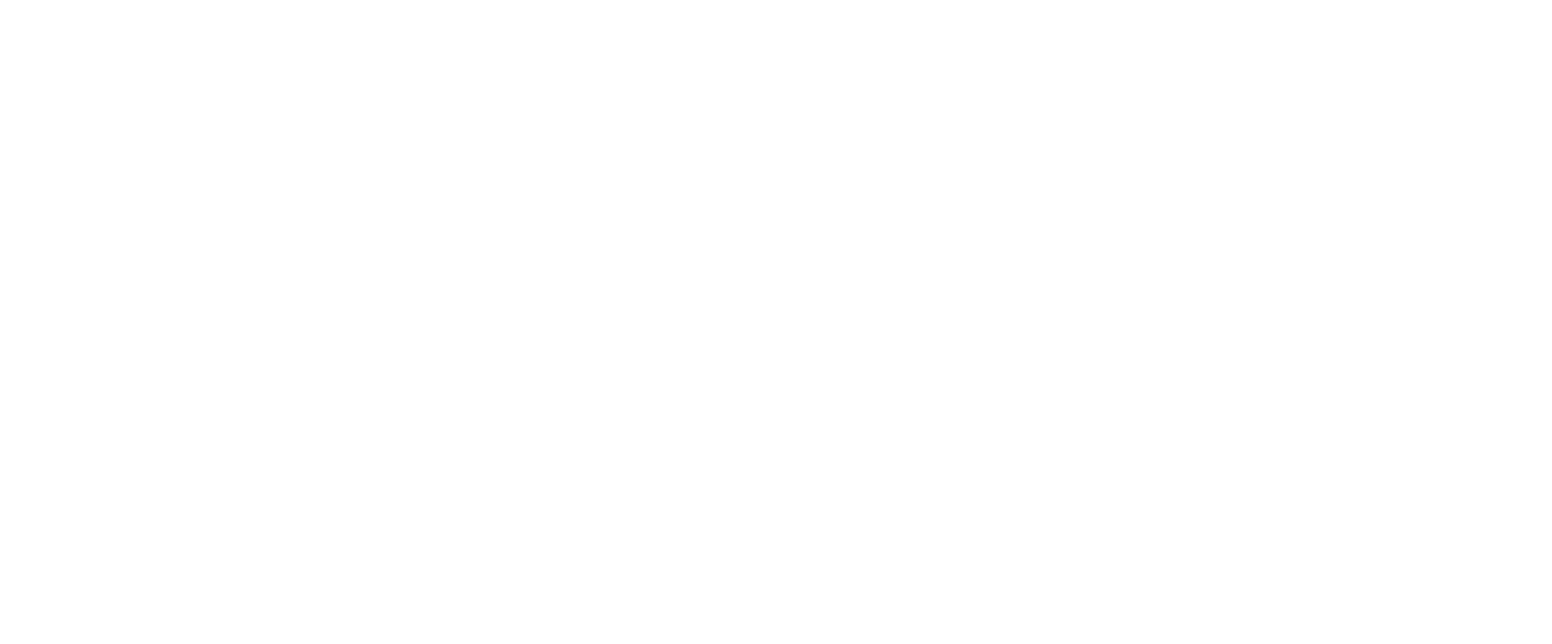
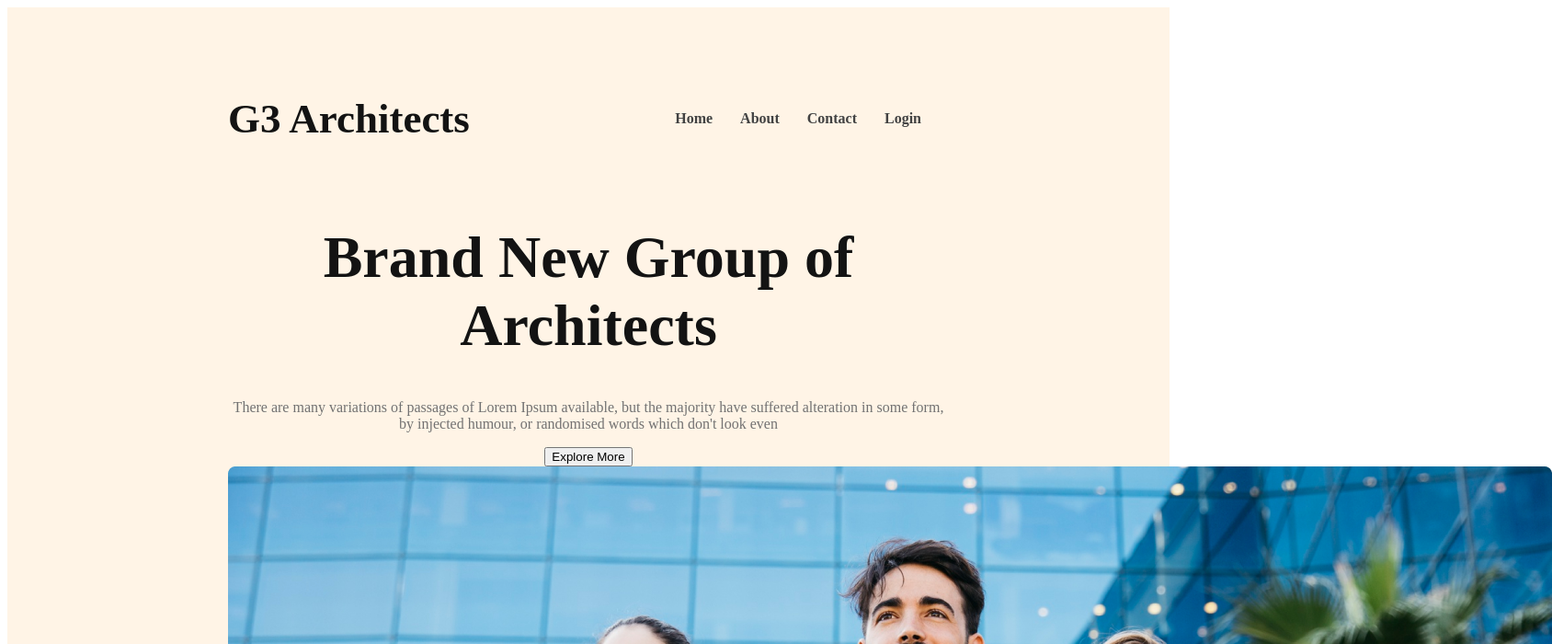
Before and after one commit to anisrayhan102616/g3-architects, a plain HTML site: page index.html in a window 1280 px wide. Shown: the top 700 px of the page at 92% size, 1688 px wide, since content can reach past the window. Drawn offline with Linux system fonts and the light colour scheme.

Commit message:
banner add

```diff
--- a/index.html
+++ b/index.html
@@ -7,6 +7,45 @@
     <link rel="stylesheet" href="styles/architect.css">
 </head>
 <body>
+    <header>
+        <nav>
+             <h3 class="nav-title">G3 Architects</h3>
+             <ul>
+                <li><a href="">Home</a></li>
+                <li><a href="">About</a></li>
+                <li><a href="">Contact</a></li>
+                <li><a href="">Login</a></li>
+
+             </ul>
+
+        </nav>
+        <div class="banner">
+           <div class="banner-content">
+
+            <h1 class="banner-title">Brand New Group of Architects</h1>
+
+            <p class="banner-description">There are many variations of passages of Lorem Ipsum available,
+                 but the majority have suffered alteration in some form, by injected humour,
+                  or randomised words which don't look even</p>
+
+                    <button class="btn-primary">Explore More</button>
+
+           </div>
+
+                    <img src="images/banner.png" alt="">
+
+        </div>
+
+    </header>
+    <main>
+
+
+    </main>
+    <footer>
+
+
+
+    </footer>
 
 </body>
 </html>
--- a/styles/architect.css
+++ b/styles/architect.css
@@ -0,0 +1,49 @@
+header{
+
+    background-color: rgba(255, 144, 14, 0.10);
+    padding: 50px 240px;
+
+}
+nav{
+
+    display: flex;
+    justify-content: space-between;
+    align-items: center;
+
+}
+.nav-title{
+
+ font-size: 45px;
+ font-weight: 700;
+ color: #131313;
+
+}
+nav>ul{
+
+    display: flex;
+}
+nav li{
+    list-style: none;
+    margin-right: 30px;
+    font-size: 1rem;
+    font-weight: 800;
+}
+nav li a{
+    text-decoration: none;
+    color: #424242;
+}
+.banner-content{
+
+    max-width: 800px;
+    text-align: center;
+    margin: 0 auto;
+}
+.banner-title{
+
+    font-size: 4rem;
+    font-weight: 700;
+    color: #131313;
+}
+.banner-description{
+    color:#727272;
+}
```
